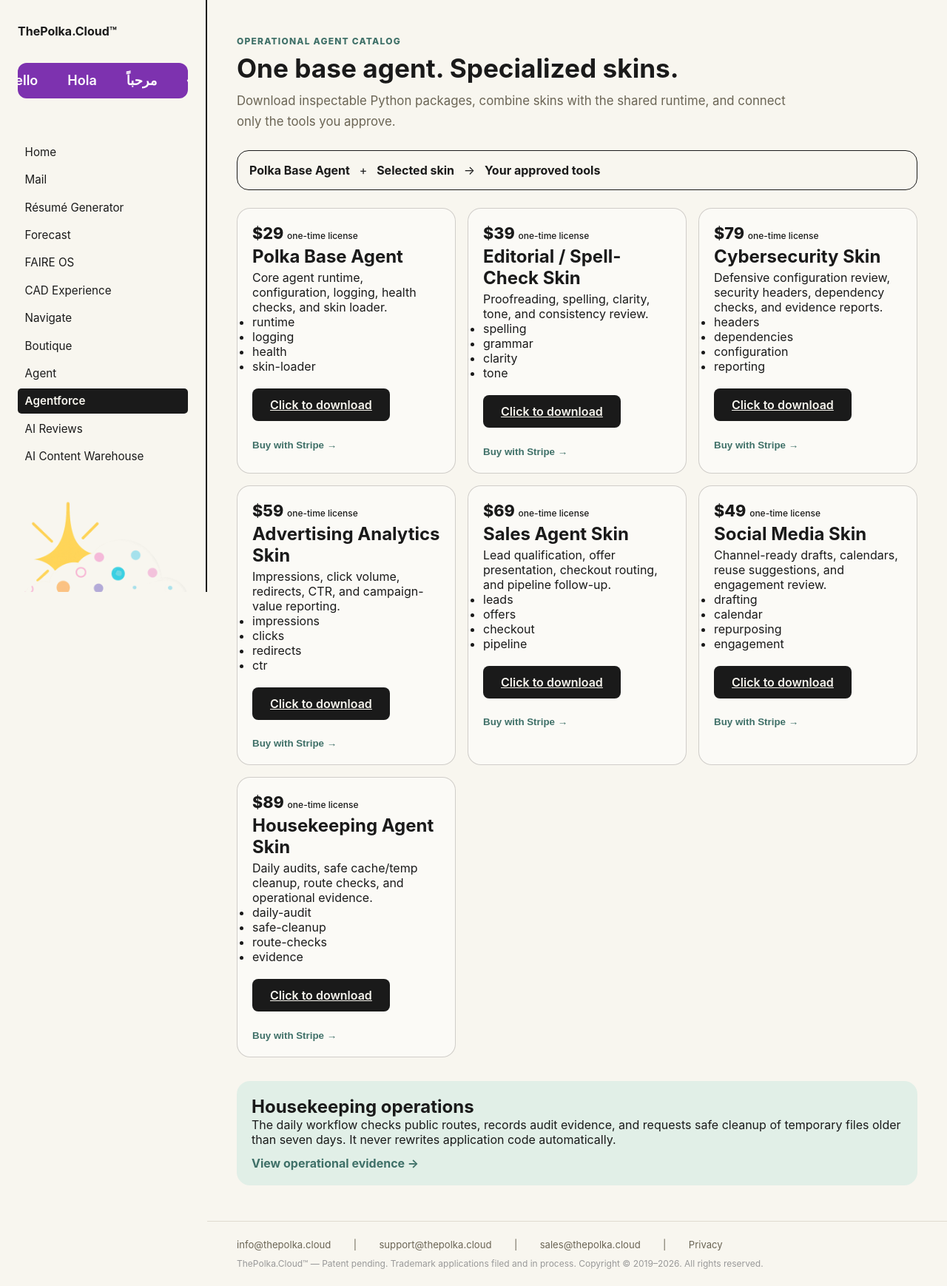
After one commit to dGROUPharmacy/thepolka.cloud, a Flask app: page /agentforce in a window 1280 px wide. The commit adds this page. Shown: the whole page at 74% size. Run offline with Flask 3, Linux system fonts and the light colour scheme; some libraries are stand-ins or nearby versions.

Commit message:
Build Agentforce catalog checkout and daily housekeeping

```diff
--- a/app.py
+++ b/app.py
@@ -40,6 +40,16 @@ ECOSYSTEM_PAGES = {
     "cad": ("CAD Experience", "Computer-aided design projects and technical experience."),
     "directory": ("Navigate", "Find resources across ThePolka.Cloud."),
     "store": ("Boutique", "Products, support, and ways to sustain the ecosystem."),
+}
+
+AGENT_PRODUCTS = {
+    "base": {"name": "Polka Base Agent", "price": 29, "description": "Core agent runtime, configuration, logging, health checks, and skin loader.", "skills": ["runtime", "logging", "health", "skin-loader"]},
+    "spellcheck": {"name": "Editorial / Spell-Check Skin", "price": 39, "description": "Proofreading, spelling, clarity, tone, and consistency review.", "skills": ["spelling", "grammar", "clarity", "tone"]},
+    "cybersecurity": {"name": "Cybersecurity Skin", "price": 79, "description": "Defensive configuration review, security headers, dependency checks, and evidence reports.", "skills": ["headers", "dependencies", "configuration", "reporting"]},
+    "advertising": {"name": "Advertising Analytics Skin", "price": 59, "description": "Impressions, click volume, redirects, CTR, and campaign-value reporting.", "skills": ["impressions", "clicks", "redirects", "ctr"]},
+    "sales": {"name": "Sales Agent Skin", "price": 69, "description": "Lead qualification, offer presentation, checkout routing, and pipeline follow-up.", "skills": ["leads", "offers", "checkout", "pipeline"]},
+    "social": {"name": "Social Media Skin", "price": 49, "description": "Channel-ready drafts, calendars, reuse suggestions, and engagement review.", "skills": ["drafting", "calendar", "repurposing", "engagement"]},
+    "housekeeping": {"name": "Housekeeping Agent Skin", "price": 89, "description": "Daily audits, safe cache/temp cleanup, route checks, and operational evidence.", "skills": ["daily-audit", "safe-cleanup", "route-checks", "evidence"]},
 }
 
 
@@ -108,6 +118,33 @@ def forecast_discussion_day():
     return datetime.now(ZoneInfo("America/Denver")).date().isoformat()
 
 
+def agent_package(slug):
+    product = AGENT_PRODUCTS[slug]
+    manifest = {
+        "schema": "thepolka.agent/v1",
+        "slug": slug,
+        "name": product["name"],
+        "base": "polka-base-agent",
+        "price_usd": product["price"],
+        "skills": product["skills"],
+        "entrypoint": "agent.py",
+    }
+    agent_source = f'''"""ThePolka.Cloud {product["name"]} package."""
+import json
+from pathlib import Path
+
+MANIFEST = {manifest!r}
+
+def run(payload=None):
+    """Return an inspectable execution record; connect approved tools in config.json."""
+    return {{"agent": MANIFEST["slug"], "status": "ready", "payload": payload or {{}}, "skills": MANIFEST["skills"]}}
+
+if __name__ == "__main__":
+    print(json.dumps(run(), indent=2))
+'''
+    return manifest, agent_source
+
+
 def recent_audits():
     with audit_connection() as connection:
         rows = connection.execute(
@@ -118,7 +155,7 @@ def recent_audits():
 
 def audit_snapshot(record=False):
     routes = {rule.rule for rule in app.url_map.iter_rules()}
-    required = ["/", "/agent", "/ai-marketplace", "/ai-warehouse", "/health"]
+    required = ["/", "/agent", "/agentforce", "/ai-marketplace", "/ai-warehouse", "/health"]
     checks = [
         {"name": "Core application routes", "ok": all(route in routes for route in required)},
         {"name": "Production debug mode disabled", "ok": not app.debug},
@@ -145,8 +182,11 @@ def audit_snapshot(record=False):
 
 @app.get("/")
 def home():
-    if request.host.split(":", 1)[0].lower() == "warehouse.thepolka.cloud":
+    hostname = request.host.split(":", 1)[0].lower()
+    if hostname == "warehouse.thepolka.cloud":
         return ai_warehouse()
+    if hostname == "agentforce.thepolka.cloud":
+        return agentforce_page()
     return render_template("index.html", active="home")
 
 
@@ -244,6 +284,64 @@ def mark_mail_read_api(message_id):
 def agent_page():
     audit = audit_snapshot(record=True)
     return render_template("agent.html", active="agent", audit=audit, history=recent_audits())
+
+
+@app.get("/agentforce")
+def agentforce_page():
+    return render_template("agentforce.html", active="agentforce", products=AGENT_PRODUCTS)
+
+
+@app.get("/agentforce/download/<slug>")
+def agent_download(slug):
+    if slug not in AGENT_PRODUCTS:
+        return not_found(None)
+    manifest, source = agent_package(slug)
+    bundle = io.BytesIO()
+    with zipfile.ZipFile(bundle, "w", zipfile.ZIP_DEFLATED) as archive:
+        archive.writestr("manifest.json", json.dumps(manifest, indent=2))
+        archive.writestr("agent.py", source)
+        archive.writestr("config.example.json", json.dumps({"enabled": True, "schedule": "manual", "tools": []}, indent=2))
+        archive.writestr("README.md", f"# {manifest['name']}\n\nLoad this skin with the Polka Base Agent. Review permissions before connecting tools.\n")
+    bundle.seek(0)
+    return send_file(bundle, mimetype="application/zip", as_attachment=True, download_name=f"thepolka-{slug}-agent.zip")
+
+
+@app.post("/agentforce/checkout/<slug>")
+def agent_checkout(slug):
+    if slug not in AGENT_PRODUCTS:
+        return not_found(None)
+    secret = os.environ.get("STRIPE_SECRET_KEY", "")
+    price_id = os.environ.get(f"STRIPE_PRICE_{slug.upper()}", "")
+    if not secret or not price_id:
+        return redirect(url_for("agentforce_page", checkout="configuration-required") + f"#{slug}")
+    body = urlencode({
+        "mode": "payment",
+        "line_items[0][price]": price_id,
+        "line_items[0][quantity]": 1,
+        "success_url": request.url_root.rstrip("/") + url_for("agentforce_page") + f"?purchased={slug}#{slug}",
+        "cancel_url": request.url_root.rstrip("/") + url_for("agentforce_page") + f"?cancelled={slug}#{slug}",
+        "metadata[agent_slug]": slug,
+    }).encode()
+    stripe_request = Request("https://api.stripe.com/v1/checkout/sessions", data=body, headers={"Authorization": f"Bearer {secret}", "Content-Type": "application/x-www-form-urlencoded"})
+    try:
+        with urlopen(stripe_request, timeout=20) as response:
+            session = json.load(response)
+        return redirect(session["url"], code=303)
+    except Exception:
+        app.logger.exception("Stripe Checkout creation failed")
+        return redirect(url_for("agentforce_page", checkout="failed") + f"#{slug}")
+
+
+@app.post("/api/housekeeping/run")
+def housekeeping_run():
+    removed = []
+    cutoff = datetime.now(timezone.utc).timestamp() - (7 * 86400)
+    for path in DATA_DIR.glob("*.tmp"):
+        if path.is_file() and path.stat().st_mtime < cutoff:
+            path.unlink()
+            removed.append(path.name)
+    snapshot = audit_snapshot(record=True)
+    return jsonify(status="complete", removed=removed, audit=snapshot)
 
 
 @app.get("/api/audit")
--- a/static/css/site.css
+++ b/static/css/site.css
@@ -317,3 +317,4 @@ body {
 .audit-timeline { list-style: none; margin: 1rem 0 2rem; padding: 0; }
 .audit-timeline li { display: flex; gap: 1rem; justify-content: space-between; border-bottom: 1px solid rgba(54, 49, 42, .2); padding: .7rem 0; transition: opacity .25s ease; }
 .audit-timeline time { font-family: ui-monospace, SFMono-Regular, Consolas, monospace; font-size: .85rem; }
+.agent-architecture{display:flex;gap:.8rem;align-items:center;flex-wrap:wrap;margin:1.5rem 0;padding:1rem;border:1px solid currentColor;border-radius:16px}.agent-product-grid{display:grid;grid-template-columns:repeat(auto-fit,minmax(250px,1fr));gap:1rem}.agent-product{padding:1.25rem;border:1px solid rgba(54,49,42,.22);border-radius:18px;background:rgba(255,255,255,.45)}.agent-product h2{margin:.25rem 0}.agent-price{font-size:1.35rem;font-weight:800}.agent-price small{font-size:.75rem;font-weight:500}.agent-actions{display:flex;align-items:center;gap:.8rem;flex-wrap:wrap}.agent-actions form{margin:0}.agent-actions button{border:0;background:transparent;cursor:pointer}.agent-operations{margin-top:2rem;padding:1.25rem;border-radius:18px;background:rgba(129,211,199,.2)}
--- /dev/null
+++ b/templates/agentforce.html
@@ -0,0 +1,30 @@
+{% extends "layout.html" %}
+{% block title %}Agentforce | ThePolka.Cloud{% endblock %}
+{% block content %}
+<section class="content-page agentforce-page">
+  <p class="eyebrow">Operational agent catalog</p>
+  <h1>One base agent. Specialized skins.</h1>
+  <p class="lead">Download inspectable Python packages, combine skins with the shared runtime, and connect only the tools you approve.</p>
+  {% if request.args.get("checkout") %}<p class="status-banner status-attention">Stripe checkout requires the corresponding Render environment variables. Downloads remain available below.</p>{% endif %}
+  <div class="agent-architecture"><strong>Polka Base Agent</strong><span>+</span><strong>Selected skin</strong><span>&rarr;</span><strong>Your approved tools</strong></div>
+  <div class="agent-product-grid">
+  {% for slug, product in products.items() %}
+    <article class="agent-product" id="{{ slug }}">
+      <p class="agent-price">${{ product.price }} <small>one-time license</small></p>
+      <h2>{{ product.name }}</h2>
+      <p>{{ product.description }}</p>
+      <ul>{% for skill in product.skills %}<li>{{ skill }}</li>{% endfor %}</ul>
+      <div class="agent-actions">
+        <a class="cta-button" href="{{ url_for('agent_download', slug=slug) }}">Click to download</a>
+        <form method="post" action="{{ url_for('agent_checkout', slug=slug) }}"><button class="text-link" type="submit">Buy with Stripe &rarr;</button></form>
+      </div>
+    </article>
+  {% endfor %}
+  </div>
+  <section class="agent-operations">
+    <h2>Housekeeping operations</h2>
+    <p>The daily workflow checks public routes, records audit evidence, and requests safe cleanup of temporary files older than seven days. It never rewrites application code automatically.</p>
+    <a class="text-link" href="{{ url_for('agent_page') }}">View operational evidence &rarr;</a>
+  </section>
+</section>
+{% endblock %}
--- a/templates/layout.html
+++ b/templates/layout.html
@@ -41,6 +41,7 @@
         <a href="{{ url_for('ecosystem_page', page='directory') }}" class="nav-link{% if active == 'directory' %} active{% endif %}">Navigate</a>
         <a href="https://store.thepolka.cloud/#support" class="nav-link">Boutique</a>
         <a href="{{ url_for('agent_page') }}" class="nav-link{% if active == 'agent' %} active{% endif %}">Agent</a>
+        <a href="{{ url_for('agentforce_page') }}" class="nav-link{% if active == 'agentforce' %} active{% endif %}">Agentforce</a>
         <a href="{{ url_for('ai_marketplace') }}" class="nav-link{% if active == 'marketplace' %} active{% endif %}">AI Reviews</a>
         <a href="{{ url_for('ai_warehouse') }}" class="nav-link{% if active == 'warehouse' %} active{% endif %}">AI Content Warehouse</a>
       </nav>
```
Also changed, not shown: render.yaml (+16 -0 lines), .github/workflows/daily-housekeeping.yml (added).
